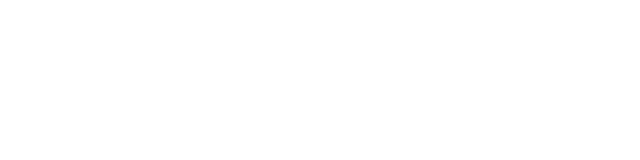
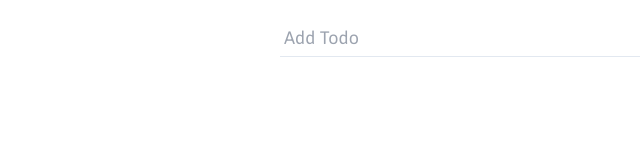
Before and after one commit to janosch-pueschel/todo-vue, a Vue app: page / in a window 1280 px wide. Shown: the top 160 px of the page, without its empty margins (145-785 px from the left). Built offline with nearby package versions, Linux system fonts and the light colour scheme.

Commit message:
add function to add todo item

```diff
--- a/package.json
+++ b/package.json
@@ -8,6 +8,8 @@
     "preview": "vite preview"
   },
   "dependencies": {
+    "@jamescoyle/vue-icon": "^0.1.2",
+    "@mdi/js": "^7.2.96",
     "vue": "^3.3.4"
   },
   "devDependencies": {
--- a/src/App.vue
+++ b/src/App.vue
@@ -1,15 +1,52 @@
-<script>
+<script setup>
+import { ref } from "vue";
+import { nanoid } from "nanoid";
+import SvgIcon from "@jamescoyle/vue-icon";
+import { mdiPlus } from "@mdi/js";
 import Todos from "./components/Todos.vue";
-export default {
-  name: "App",
-  components: {
-    Todos,
-  },
-};
+
+const todos = ref([]);
+const userInput = ref("");
+function addTodo() {
+  if (userInput.value === "") {
+    alert("Please enter your todo-item!");
+  } else {
+    const newTodoItem = {
+      text: userInput.value,
+      completed: false,
+      id: nanoid(),
+    };
+    todos.value.unshift(newTodoItem);
+    userInput.value = "";
+  }
+}
 </script>
 
 <template>
   <div>
-    <Todos />
+    <!-- <Header /> -->
+    <div class="flex flex-col items-center">
+      <div class="w-4/6 my-5 flex justify-center">
+        <div class="flex w-fit p-1 border-b border-slate-200 text-lg">
+          <input
+            class="appearance-none focus:outline-none w-96 mr-5"
+            type="text"
+            placeholder="Add Todo"
+            v-model="userInput"
+            @keydown.enter="addTodo"
+          />
+          <svg-icon type="mdi" :path="mdiPlus" @click="addTodo"></svg-icon>
+        </div>
+      </div>
+    </div>
+    <div class="w-4/6 mt-10">
+      <Todos
+        v-for="todo in todos"
+        :text="todo.text"
+        :completed="todo.completed"
+        :key="todo.id"
+        :number="todo.id"
+      />
+    </div>
   </div>
 </template>
--- a/src/components/Todos.vue
+++ b/src/components/Todos.vue
@@ -1,11 +1,17 @@
-<script>
-export default {
-  data() {
-    return {};
-  },
-  methods: {},
-};
+<script setup>
+import SvgIcon from "@jamescoyle/vue-icon";
+import { mdiCheckCircleOutline } from "@mdi/js";
+import { mdiCheckCircle } from "@mdi/js";
+import { mdiDelete } from "@mdi/js";
+import { mdiPencil } from "@mdi/js";
+defineProps(["text", "completed", "key"]);
 </script>
 
 <template>
+  <div class="grid grid-cols-todos gap-1 mb-5 pb-5 border-b border-slate-200">
+    <svg-icon type="mdi" :path="mdiCheckCircleOutline"></svg-icon>
+    <p>{{ text }}</p>
+    <svg-icon type="mdi" :path="mdiPencil"></svg-icon>
+    <svg-icon type="mdi" :path="mdiDelete"></svg-icon>
+  </div>
 </template>
```
Also changed, not shown: 1 other file (tests, documents, lock files or other folders).
